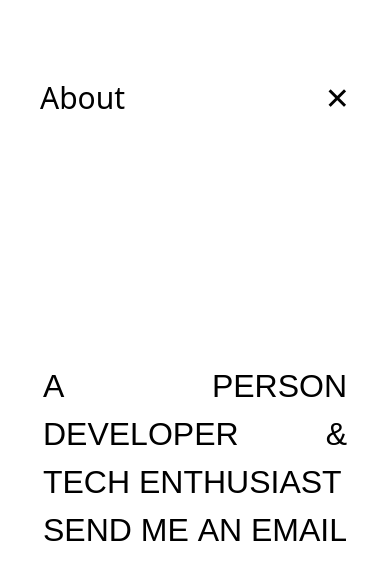
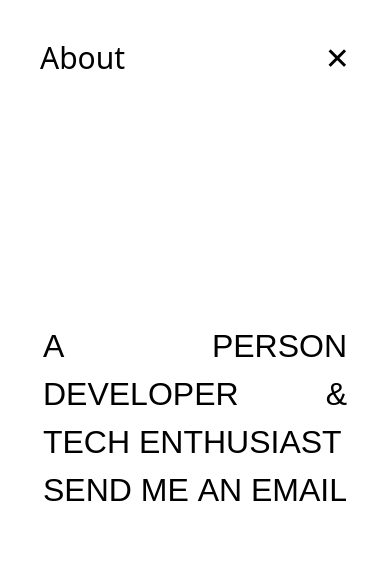
Before and after one commit to qvisten12/felix-portfolio, a Next.js app: page /about in a window 390 px wide. Shown: the top 580 px of the page. Built offline with nearby package versions, Linux system fonts and the light colour scheme.

Commit message:
Fix styling mobile

```diff
--- a/components/Header.tsx
+++ b/components/Header.tsx
@@ -14,7 +14,7 @@ const Header = () => {
   const changedPathName = removeSlashesAndNumbers(pathname);
 
   return pathname === "/" ? null : (
-    <header className="flex justify-between mx-auto max-w-screen-2xl pt-20 px-10">
+    <header className="flex justify-between mx-auto max-w-screen-2xl lg:pt-20 pt-10 px-10">
       <h1 className="text-3xl">{changedPathName}</h1>
       <Link href="/" className="text-3xl">
         &#10005;
```
